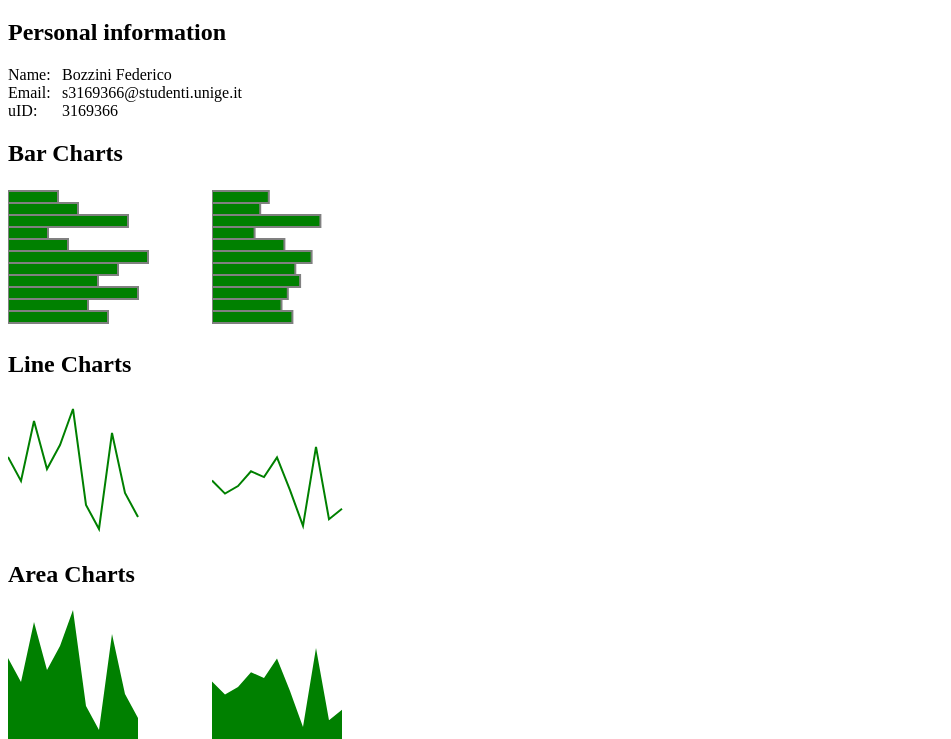
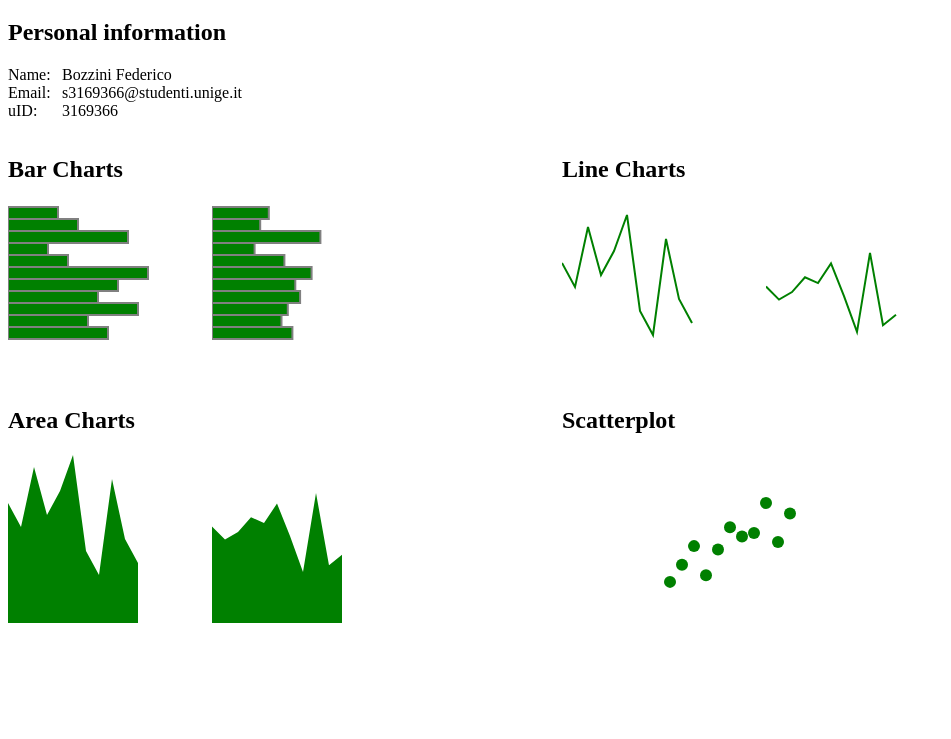
Before and after one commit to federicobozzini/unige-data-visualization, a plain HTML site: page homework1/BozziniFederico-hw1.html in a window 1280 px wide. Shown: the part 61-800 px from the top of the page, without its empty margins (0-951 px from the left). Drawn offline with Linux system fonts and the light colour scheme.

Commit message:
Improved the layout.

```diff
--- a/homework1/BozziniFederico-hw1.html
+++ b/homework1/BozziniFederico-hw1.html
@@ -12,18 +12,16 @@
             content: ": ";
         }
 
-        .info dt,
-        .info dd {
-            display: inline-block;
-        }
-
         .info dt {
             width: 50px;
+            display: inline-block;
         }
 
         .info dd {
             margin: 0;
+            display: inline-block;
         }
+
         /* --------------------------------------------------- */
         /* Bar charts */
         /* --------------------------------------------------- */
@@ -34,6 +32,7 @@
             stroke-width: 2px;
             vector-effect: non-scaling-stroke;
         }
+
         /* --------------------------------------------------- */
         /* Line charts */
         /* --------------------------------------------------- */
@@ -47,6 +46,7 @@
         .linecharts path {
             vector-effect: non-scaling-stroke;
         }
+
         /* --------------------------------------------------- */
         /* Area charts */
         /* --------------------------------------------------- */
@@ -54,6 +54,7 @@
         .areacharts path {
             fill: green;
         }
+
         /* --------------------------------------------------- */
         /* Scatterplot */
         /* --------------------------------------------------- */
@@ -61,6 +62,19 @@
         .scatterplot circle {
             fill: green;
         }
+
+        /* --------------------------------------------------- */
+        /* Layout */
+        /* --------------------------------------------------- */
+
+        .barcharts, .linecharts, .areacharts, .scatterplot {
+            display:inline-block;
+            width: 45%;
+            max-width: 550px;
+            margin-bottom: 40px;
+            vertical-align: top;
+        }
+
         /* --------------------------------------------------- */
     </style>
 </head>
```
